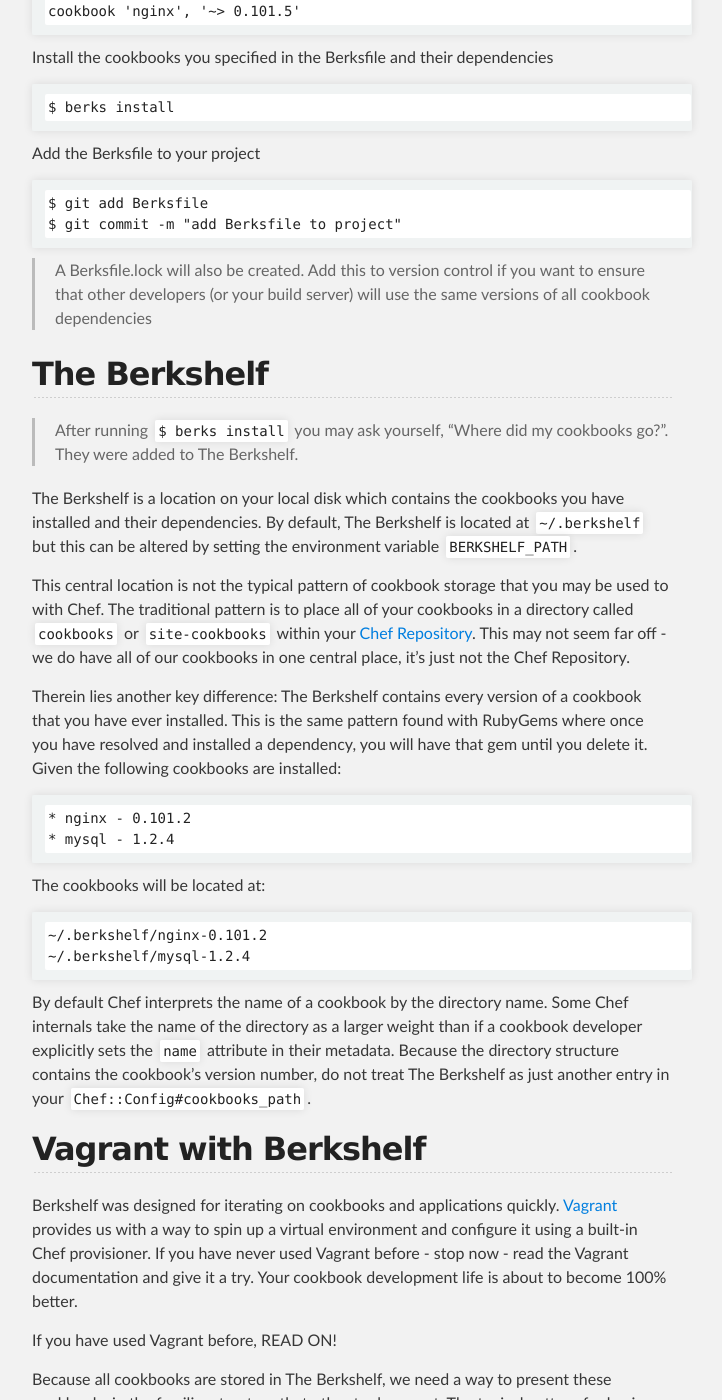
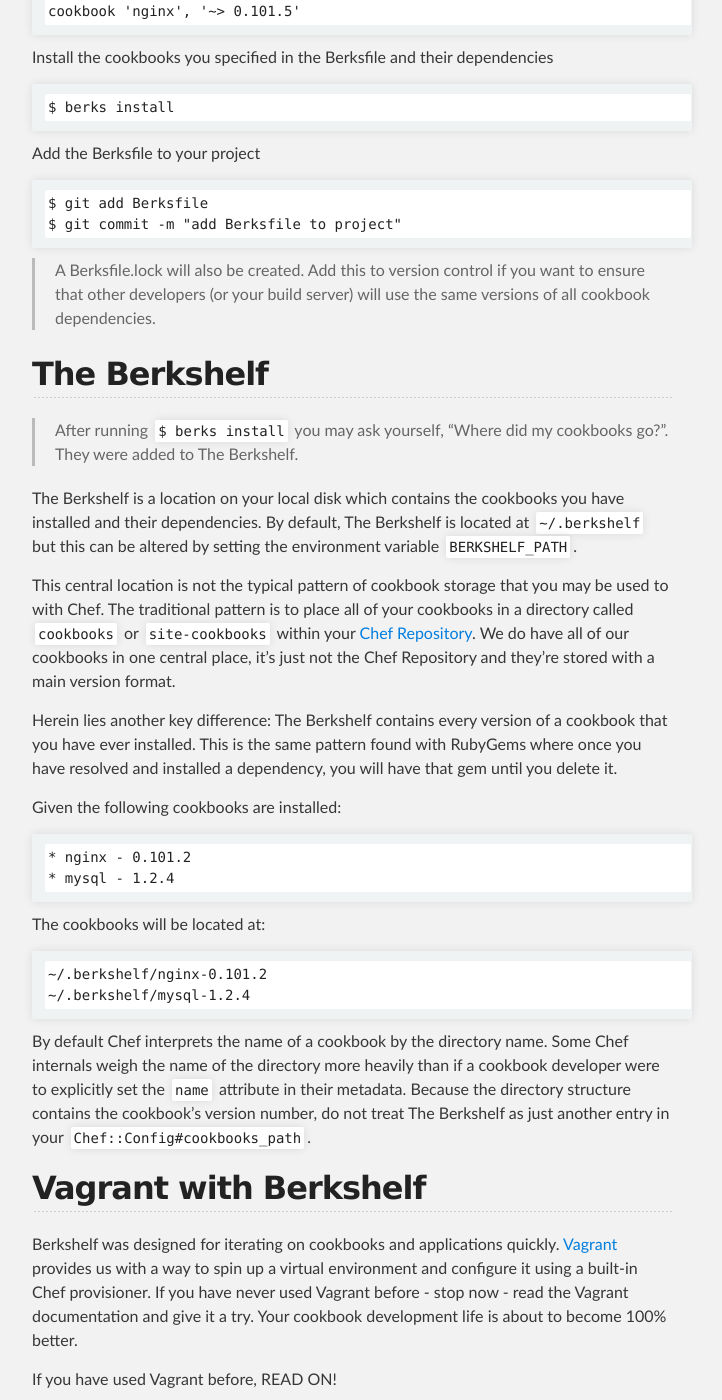
Before and after one commit to berkshelf/berkshelf, a Jekyll site: the page built from index.html, in a window 1280 px wide and 1400 px high, scrolled down 532 px. Shown: the whole window, without its empty margins (288-1010 px from the left). Built offline with Jekyll 4.4.1, drawn with Linux system fonts in a browser that asks for light colours; some of the changed text lies outside the part shown.

Commit message:
grammatical fixes

```diff
--- a/_includes/index.md
+++ b/_includes/index.md
@@ -19,7 +19,7 @@ Add the Berksfile to your project
     $ git commit -m "add Berksfile to project"
 
 > A Berksfile.lock will also be created. Add this to version control if you want to ensure that
-> other developers (or your build server) will use the same versions of all cookbook dependencies
+> other developers (or your build server) will use the same versions of all cookbook dependencies.
 
 ## The Berkshelf
 
@@ -27,9 +27,11 @@ Add the Berksfile to your project
 
 The Berkshelf is a location on your local disk which contains the cookbooks you have installed and their dependencies. By default, The Berkshelf is located at `~/.berkshelf` but this can be altered by setting the environment variable `BERKSHELF_PATH`.
 
-This central location is not the typical pattern of cookbook storage that you may be used to with Chef. The traditional pattern is to place all of your cookbooks in a directory called `cookbooks` or `site-cookbooks` within your [Chef Repository](http://wiki.opscode.com/display/chef/Chef+Repository). This may not seem far off - we do have all of our cookbooks in one central place, it's just not the Chef Repository.
+This central location is not the typical pattern of cookbook storage that you may be used to with Chef. The traditional pattern is to place all of your cookbooks in a directory called `cookbooks` or `site-cookbooks` within your [Chef Repository](http://wiki.opscode.com/display/chef/Chef+Repository). We do have all of our cookbooks in one central place, it's just not the Chef Repository and they're stored with a main version format.
 
-Therein lies another key difference: The Berkshelf contains every version of a cookbook that you have ever installed. This is the same pattern found with RubyGems where once you have resolved and installed a dependency, you will have that gem until you delete it. Given the following cookbooks are installed:
+Herein lies another key difference: The Berkshelf contains every version of a cookbook that you have ever installed. This is the same pattern found with RubyGems where once you have resolved and installed a dependency, you will have that gem until you delete it.
+
+Given the following cookbooks are installed:
 
     * nginx - 0.101.2
     * mysql - 1.2.4
@@ -39,7 +41,7 @@ The cookbooks will be located at:
     ~/.berkshelf/nginx-0.101.2
     ~/.berkshelf/mysql-1.2.4
 
-By default Chef interprets the name of a cookbook by the directory name. Some Chef internals take the name of the directory as a larger weight than if a cookbook developer explicitly sets the `name` attribute in their metadata. Because the directory structure contains the cookbook's version number, do not treat The Berkshelf as just another entry in your `Chef::Config#cookbooks_path`.
+By default Chef interprets the name of a cookbook by the directory name. Some Chef internals weigh the name of the directory more heavily than if a cookbook developer were to explicitly set the `name` attribute in their metadata. Because the directory structure contains the cookbook's version number, do not treat The Berkshelf as just another entry in your `Chef::Config#cookbooks_path`.
 
 ## Vagrant with Berkshelf
 
@@ -63,7 +65,7 @@ Shims will be written to the directory `cookbooks` in your local working directo
 
     $ berks install --shims site-cookbooks
 
-Given we have the following Berksfile
+Given we have the following Berksfile:
 
     cookbook "nginx", "= 0.100.5"
 
@@ -117,7 +119,7 @@ Options passed to a source can contain a location or a group(s).
 
 #### Locations
 
-By default a cookbook source is assumed to come from the Opscode Community site `http://cookbooks.opscode.com/api/v1/cookbooks`. This behavior can be customized with a different location type.
+By default a cookbook source is assumed to come from the Opscode Community site `http://cookbooks.opscode.com/api/v1/cookbooks`. This behavior can be customized with a different location type. You might want to use a different location type if the cookbook is stored in a git repository, at a local file path, or at a different community site.
 
 ##### Git Location
 
@@ -157,7 +159,7 @@ Groups can be defined via blocks:
       cookbook 'riot_base'
     end
 
-Groups can also be defined inline, as an option:
+Groups can also be defined inline as an option:
 
     cookbook 'riot_base', :group => 'solo'
 
```
Also changed, not shown: other parts of _includes/index.md (+1 -1 lines).
